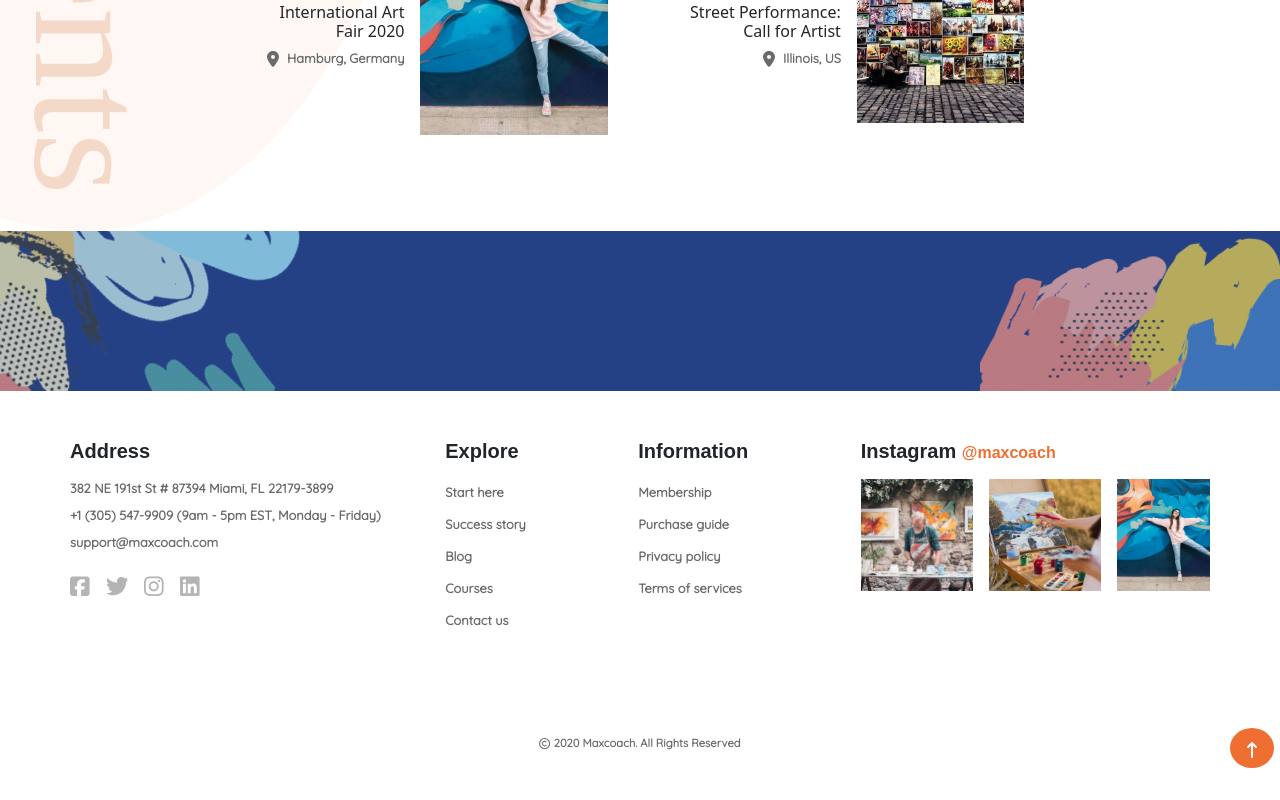
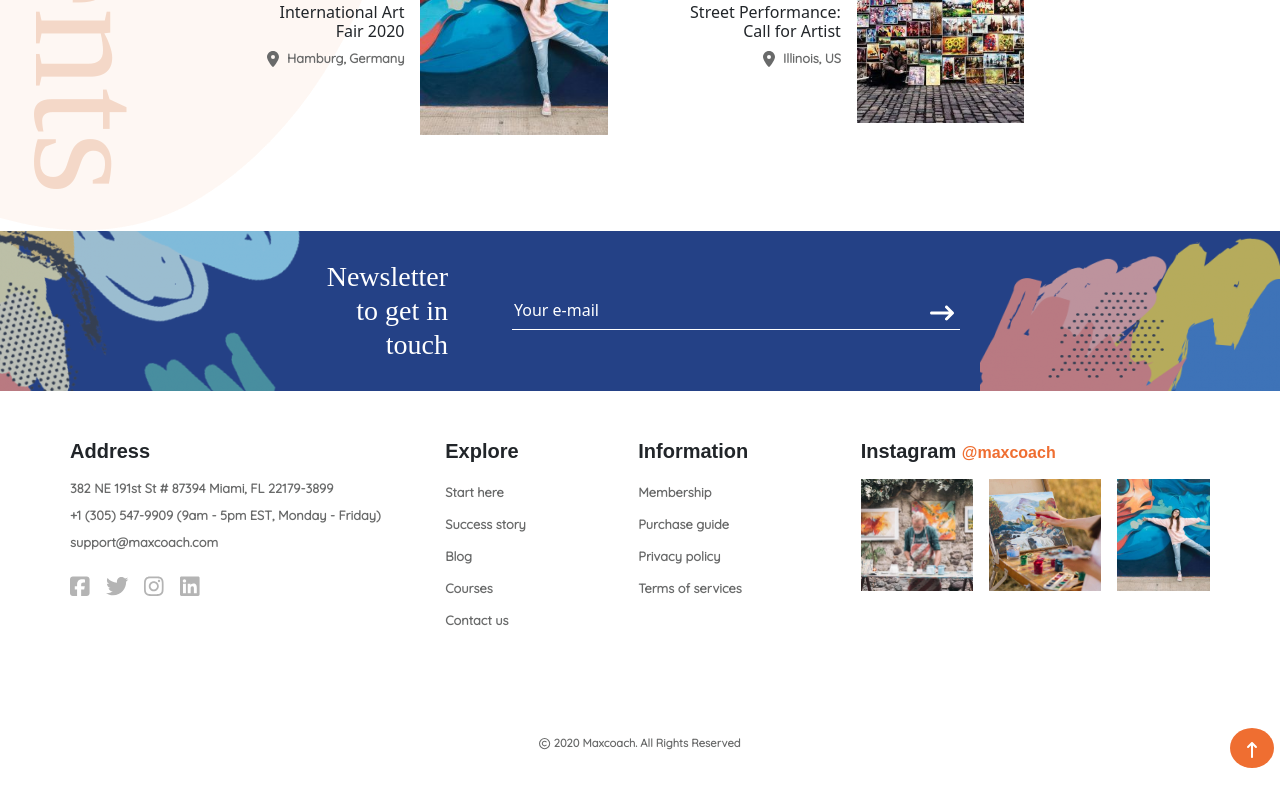
Before and after one commit to Antonio-Ribezzo/proj-html-vuejs, a Vue app: page / in a window 1280 px wide. Shown: the part 5916-6716 px from the top of the page. Built offline with nearby package versions, Linux system fonts and the light colour scheme; a web font is replaced by a local one.

Commit message:
Section 9 Comp (main)

```diff
--- a/src/components/SectionsMain/SectionNineComp.vue
+++ b/src/components/SectionsMain/SectionNineComp.vue
@@ -5,12 +5,17 @@
 </script>
 
 <template>
-    <section>
-        <div class="position-relative">
-
-
-
-
+    <section class="d-flex justify-content-between align-items-center">
+        <div class="containerNews d-flex justify-content-between align-items-center">
+            <h3 class="mailSectionFont text-end text-white m-0">Newsletter to get in touch</h3>
+            <!-- input email -->
+            <div class="group-input d-flex justify-content-between">
+                <input type="text" class="" placeholder="Your e-mail">
+                <button class="" type="button" id="button-addon2">
+                    <font-awesome-icon :icon="['fas', 'arrow-right-long']" />
+                </button>
+            </div>
+            <!-- <input type="text"> -->
         </div>
     </section>
 </template>
@@ -21,6 +26,36 @@
         height: 10rem;
         background: url('/img/artist-shape-color-paint-top-left-300x170.png') left bottom no-repeat, url("/img/artist-shape-color-paint-bottom-right-300x153.png") right bottom no-repeat;
         background-color: $bgSectionMailMain;
-
+        .containerNews{
+            margin: 0 auto;
+            width: 50%;
+            h3{
+                width: 20%;
+            }
+            .group-input{
+                width: 70%;
+                background-color: $bgSectionMailMain;
+                border-bottom: 1px solid white;
+                input{
+                    width: 100%;
+                    color: white;
+                    background-color: $bgSectionMailMain;
+                    border: none;
+                    &::placeholder {
+                        color: white;
+                        opacity: 1;
+                    }
+                }
+                button{
+                    background-color: $bgSectionMailMain;
+                    color: white;
+                    font-size: 1.5rem;
+                    border: none;
+                    &:hover{
+                        background-color: #4766acb2;
+                    }
+                }
+            }
+        }
     }
 </style>
```
